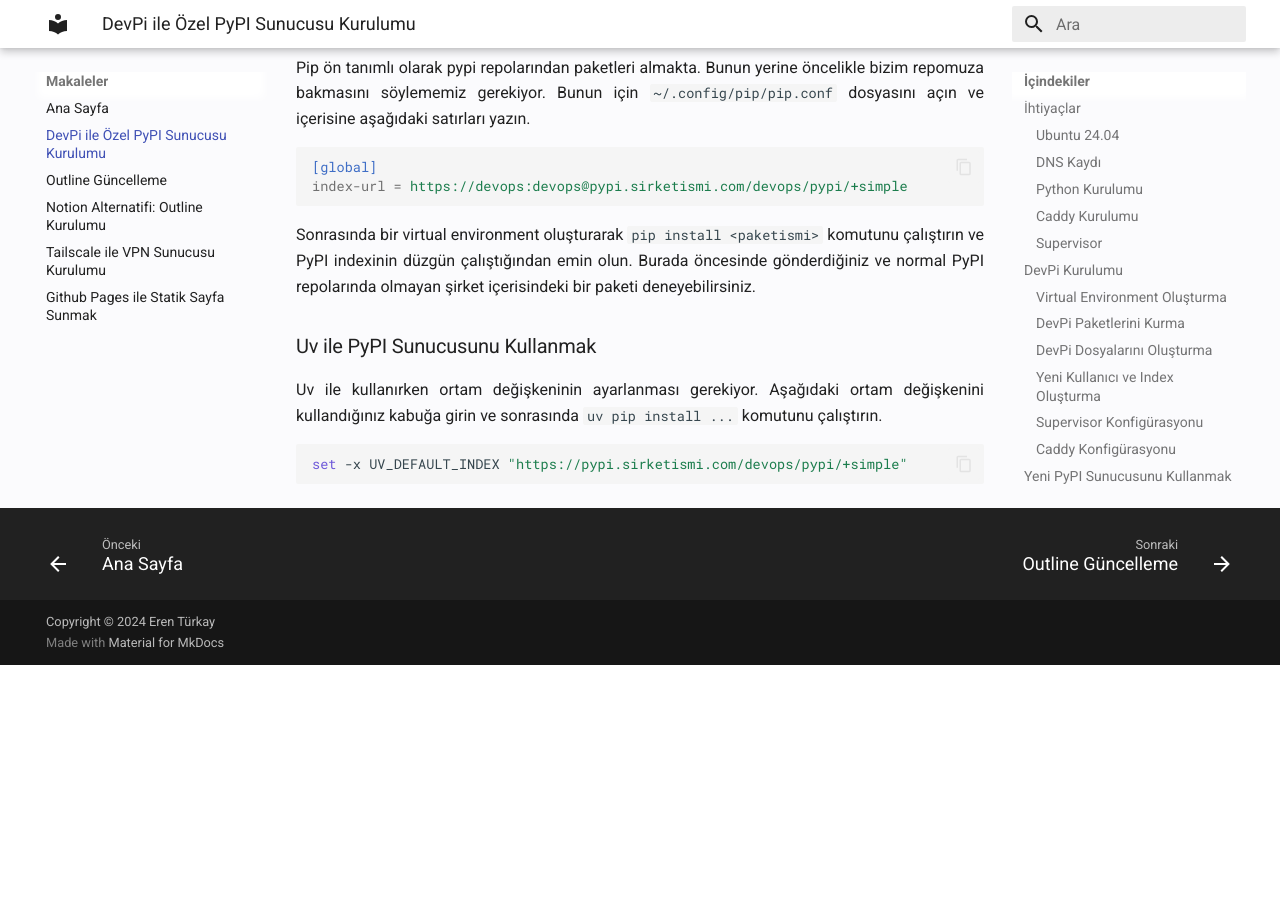
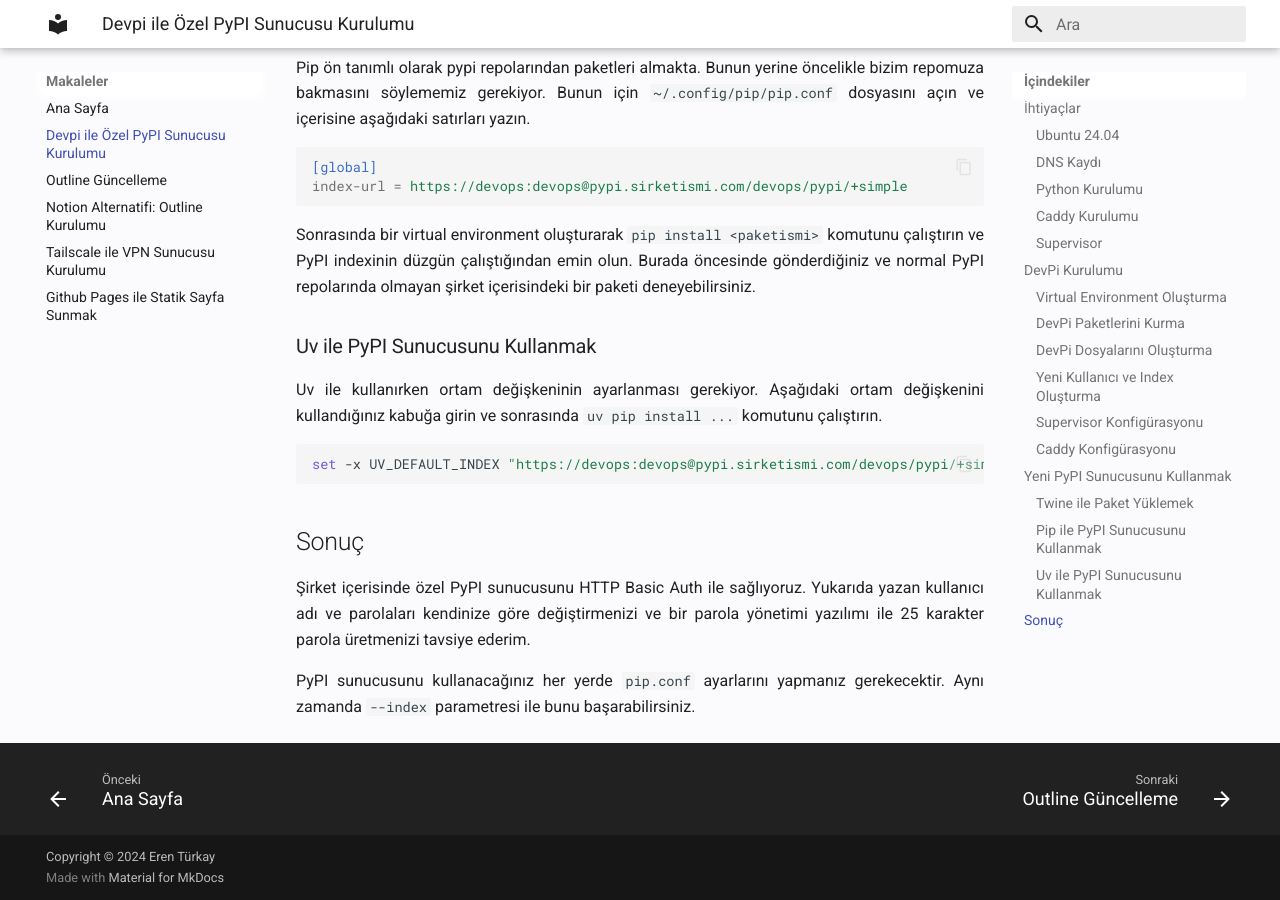
Before and after one commit to sonradanogrendiklerim/sonradanogrendiklerim.github.io, an MkDocs documentation site: the page built from docs/makaleler/devpi-ile-ozel-pypi-sunucusu-kurulumu.md, in a window 1280 px wide and 900 px high, scrolled down 4907 px. Built offline with MkDocs 1.6.1 and Material for MkDocs 9.7.7, drawn with Linux system fonts in a browser that asks for light colours; before the commit the page ends 5572 px from its top, so only the background shows below that; some of the changed text lies outside the part shown.

Commit message:
devpi kelimesini kucuk yaz ve sonuc ekle

````diff
--- a/docs/makaleler/devpi-ile-ozel-pypi-sunucusu-kurulumu.md
+++ b/docs/makaleler/devpi-ile-ozel-pypi-sunucusu-kurulumu.md
@@ -1,5 +1,5 @@
 ---
-title: DevPi ile Özel PyPI Sunucusu Kurulumu
+title: Devpi ile Özel PyPI Sunucusu Kurulumu
 description: Şirket içerisinde kendinize özel PyPI paket sunucusu nasıl kurulur
 ---
 
@@ -36,7 +36,7 @@
 
 ### DNS Kaydı
 
-PyPi sunucusunun DNS kaydına ihtiyacı var. Bu DNS adresini çeşitli konfigürasyon dosyalarına
+PyPI sunucusunun DNS kaydına ihtiyacı var. Bu DNS adresini çeşitli konfigürasyon dosyalarına
 yazacağız ve bu açıdan bir DNS adresinizin olması gerekiyor. Bunun için `pypi.sirketismi.com` gibi
 bir alan adını tercih edebilirsiniz.
 
@@ -243,5 +243,13 @@
 kullandığınız kabuğa girin ve sonrasında `uv pip install ...` komutunu çalıştırın.
 
 ```sh
-set -x UV_DEFAULT_INDEX "https://pypi.sirketismi.com/devops/pypi/+simple"
+set -x UV_DEFAULT_INDEX "https://devops:devops@pypi.sirketismi.com/devops/pypi/+simple"
 ```
+
+## Sonuç
+
+Şirket içerisinde özel PyPI sunucusunu HTTP Basic Auth ile sağlıyoruz. Yukarıda yazan kullanıcı adı
+ve parolaları kendinize göre değiştirmenizi ve bir parola yönetimi yazılımı ile 25 karakter parola
+üretmenizi tavsiye ederim.
+
+PyPI sunucusunu kullanacağınız her yerde `pip.conf` ayarlarını yapmanız gerekecektir. Aynı zamanda `--index` parametresi ile bunu başarabilirsiniz.
--- a/mkdocs.yaml
+++ b/mkdocs.yaml
@@ -37,7 +37,7 @@
 
   - Makaleler:
       - Ana Sayfa: makaleler/index.md
-      - DevPi ile Özel PyPI Sunucusu Kurulumu: makaleler/devpi-ile-ozel-pypi-sunucusu-kurulumu.md
+      - Devpi ile Özel PyPI Sunucusu Kurulumu: makaleler/devpi-ile-ozel-pypi-sunucusu-kurulumu.md
       - Outline Güncelleme: makaleler/outline-guncelleme.md
       - "Notion Alternatifi: Outline Kurulumu": makaleler/notion-alternatifi-outline-kurulumu.md
       - Tailscale ile VPN Sunucusu Kurulumu: makaleler/tailscale-ile-vpn-sunucusu-kurulumu.md
````
Also changed, not shown: docs/makaleler/index.md (+1 -1 lines).
